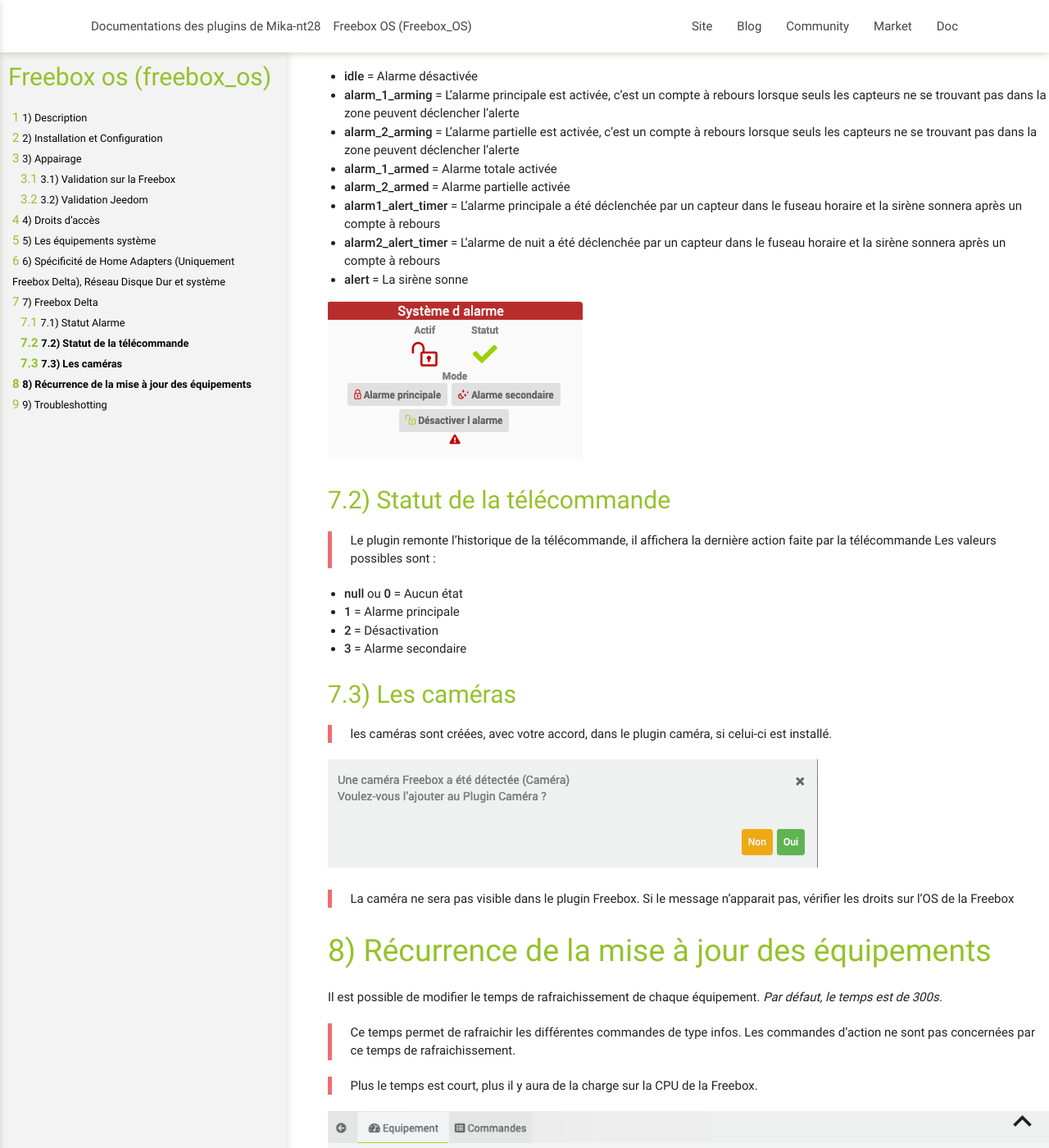
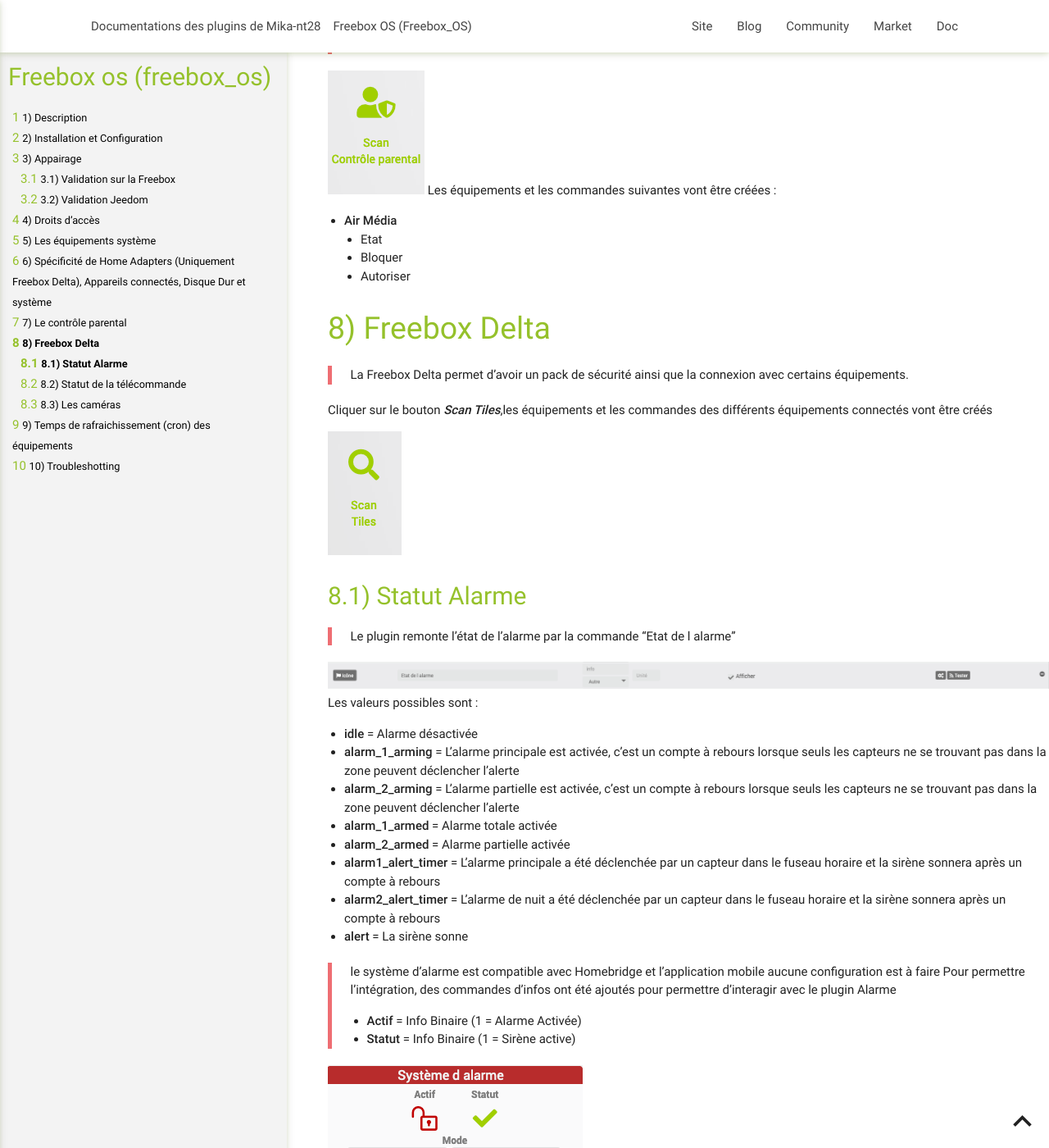
Before and after one commit to mika-nt28/Documentations, a Jekyll site: the page built from Freebox_OS/fr_FR/index.md, in a window 1280 px wide and 1400 px high, scrolled down 6459 px. Shown: the whole window at 82% size. Built offline with Jekyll 4.4.1, drawn with Linux system fonts in a browser that asks for light colours; some of the changed text lies outside the part shown.

Commit message:
Update docs Freebox avec nouveautés

```diff
--- a/Freebox_OS/fr_FR/index.md
+++ b/Freebox_OS/fr_FR/index.md
@@ -100,17 +100,29 @@
 ![Recherche des équipements systèmes](../images/recherche_systeme.png)
 Les équipements et les commandes suivantes vont être créées :
 
-- **ADSL**
+- **Air Média**
+  - Player actuel AirMedia
+  - AirMedia Start
+  - AirMedia Stop
+- **Appareils connectés**
+  - Ensemble des appareils connectés à la freebox
+- **Disques**
+  - Occupation du disque
+- **Freebox Débits**
   - Freebox rate down
   - Freebox rate up
   - Freebox bandwidth up
   - Freebox bandwidth down
   - Freebox media
   - Freebox state
-- **AirPlay**
-  - Player actuel AirMedia
-  - AirMedia Start
-  - AirMedia Stop
+- **Player**
+  - Mac
+  - Type
+  - Modèle
+  - Version
+  - API disponible
+  - Disponible sur le réseau
+  - Etat (allumé ou éteint)
 - **Système**
   - Update
   - Reboot
@@ -146,15 +159,29 @@
   - Wifi On
   - Wifi Off
 
-# Spécificité de Home Adapters (Uniquement Freebox Delta), Réseau Disque Dur et système
+# Spécificité de Home Adapters (Uniquement Freebox Delta), Appareils connectés, Disque Dur et système
 
-Ces 4 équipements sont vides par défaut lors de leur création
+Ces 4 équipements sont vides par défaut lors de leur création sauf pour le système qui intégre les infos communes à toutes les freebox
 
 Ouvrir chaque équipement et cliquer sur le bouton "Rechercher"
 
 > Le plugin recherchera et créera les différentes commandes associées
 
 ![Recherche des équipements spécifique](../images/recherche_commandes.png)
+
+# Le contrôle parental
+
+Cliquer sur le bouton **_Scan contrôle parental_**, le plugin va créer les différents équipements système de la Freebox.
+
+> Ces contrôles ont été implantés avec la version 4.2 de la Freebox.
+
+![Recherche des équipements systèmes](../images/recherche_parental.png)
+Les équipements et les commandes suivantes vont être créées :
+
+- **Air Média**
+  - Etat
+  - Bloquer
+  - Autoriser
 
 # Freebox Delta
 
@@ -180,6 +207,12 @@
 - **alarm2_alert_timer** = L'alarme de nuit a été déclenchée par un capteur dans le fuseau horaire et la sirène sonnera après un compte à rebours
 - **alert** = La sirène sonne
 
+> le système d'alarme est compatible avec Homebridge et l'application mobile aucune configuration est à faire
+> Pour permettre l'intégration, des commandes d'infos ont été ajoutés pour permettre d'interagir avec le plugin Alarme
+>
+> - **Actif** = Info Binaire (1 = Alarme Activée)
+> - **Statut** = Info Binaire (1 = Sirène active)
+
 ![Temps de rafraichissement](../images/alarme_dashboard.png)
 
 ## Statut de la télécommande
@@ -201,16 +234,20 @@
 > La caméra ne sera pas visible dans le plugin Freebox.
 > Si le message n'apparait pas, vérifier les droits sur l'OS de la Freebox
 
-# Récurrence de la mise à jour des équipements
+# Temps de rafraichissement (cron) des équipements
 
-Il est possible de modifier le temps de rafraichissement de chaque équipement. _Par défaut, le temps est de 300s._
+Il est possible de modifier le cron de raffraichissement de chaque équipement, par défaut :
 
-> Ce temps permet de rafraichir les différentes commandes de type infos.
-> Les commandes d'action ne sont pas concernées par ce temps de rafraichissement.
+- Home Adapter, FREEBOX - Télécommande (Alarme), Contrôle parental et Mes équipements sauf disque Dur = **Cron réglé à 5 minutes**
+- Disque Dur = **Cron réglé à 1 heure**
+- Ensemble des Tiles sauf FREEBOX - Télécommande (Alarme) = **Cron réglé à 1 minute**
+
+> Ce cron permet de rafraichir les différentes commandes de type infos, l'équipement est actualisé automatiquement en cas d'action d'une commande.
+> Les commandes d'action ne sont pas concernées par ce cron.
 
 > Plus le temps est court, plus il y aura de la charge sur la CPU de la Freebox.
 
-![Temps de rafraichissement](../images/Temps_de_rafraichissement.png)
+![Temps de rafraichissement](../images/cron.png)
 
 # Troubleshotting
 
```
Also changed, not shown: other parts of Freebox_OS/fr_FR/index.md (+1 -0 lines), Freebox_OS/fr_FR/changelog.md (+6 -1 lines), Freebox_OS/images/Temps_de_rafraichissement.png (deleted), Freebox_OS/images/cron.png (added).
